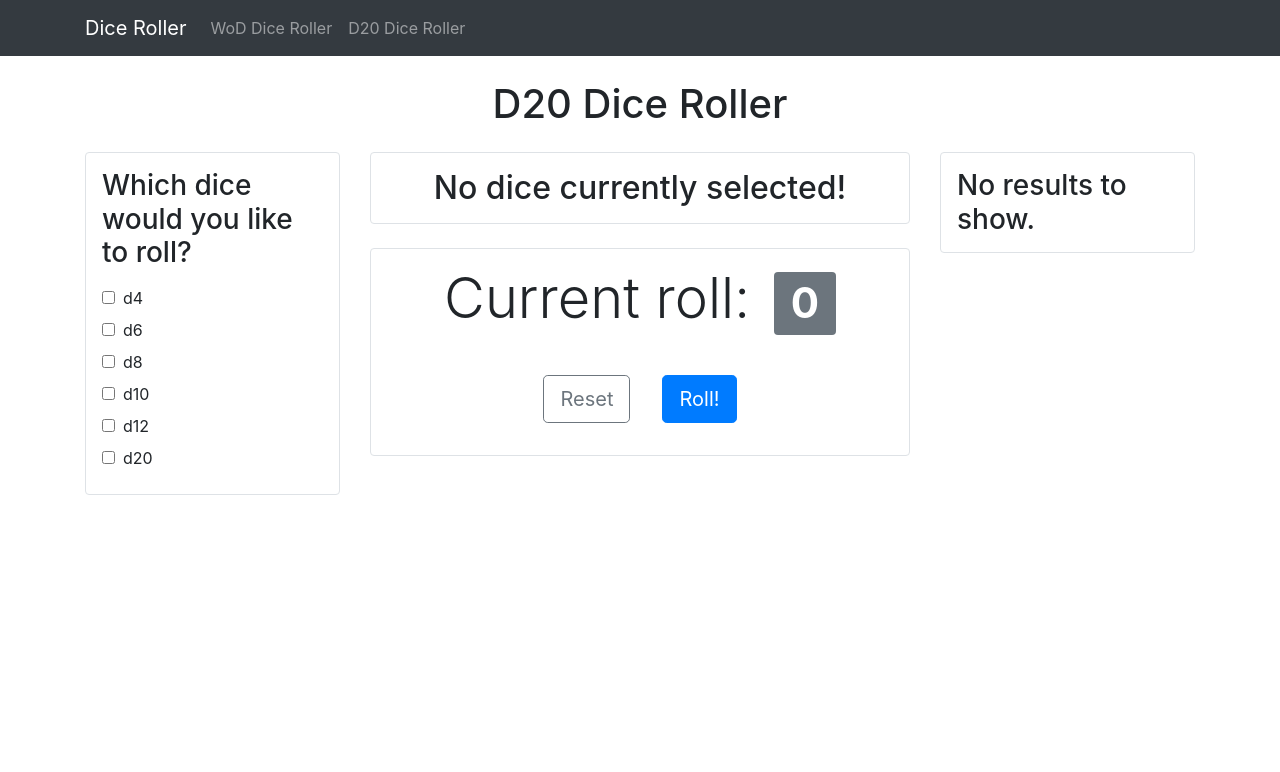
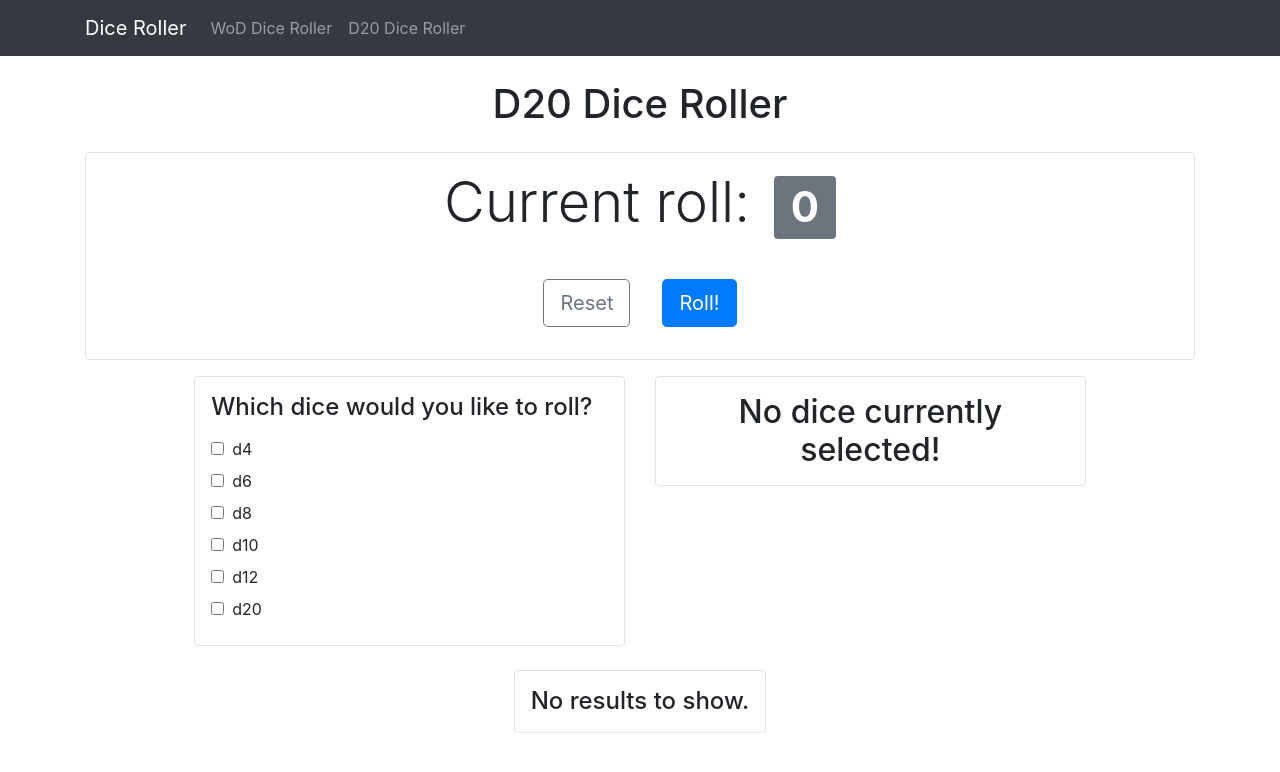
Before and after one commit to CategoryCory/dice-roller, a React (Create React App) app: page /d20-roller in a window 1280 px wide. Shown: the top 772 px of the page. Built offline with nearby package versions, Linux system fonts and the light colour scheme.

Commit message:
Improve styling on D20 roller page

```diff
--- a/src/components/D20Roller/D20Roller.jsx
+++ b/src/components/D20Roller/D20Roller.jsx
@@ -15,10 +15,10 @@ class D20Roller extends Component {
                 d8: { count: 0, isActive: false },
                 d10: { count: 0, isActive: false },
                 d12: { count: 0, isActive: false },
-                d20: { count: 0, isActive: false }
+                d20: { count: 0, isActive: false },
             },
             resultSet: [],
-            resultTotal: 0
+            resultTotal: 0,
         };
     }
 
@@ -30,7 +30,7 @@ class D20Roller extends Component {
             currentDice[type].count += count;
         }
         this.setState({
-            diceSet: currentDice
+            diceSet: currentDice,
         });
     };
 
@@ -41,14 +41,14 @@ class D20Roller extends Component {
             d8: { count: 0 },
             d10: { count: 0 },
             d12: { count: 0 },
-            d20: { count: 0 }
+            d20: { count: 0 },
         };
         let resultTotal = 0;
         let resultSet = [];
         this.setState({
             diceSet,
             resultTotal,
-            resultSet
+            resultSet,
         });
     };
 
@@ -61,7 +61,7 @@ class D20Roller extends Component {
             currentDice[type].count = 0;
         }
         this.setState({
-            currentDice
+            currentDice,
         });
     };
 
@@ -70,7 +70,7 @@ class D20Roller extends Component {
         const diceTypes = Object.keys(this.state.diceSet);
         let resultTotal = 0;
         let resultSet = [];
-        diceTypes.forEach(d => {
+        diceTypes.forEach((d) => {
             if (diceSet[d].count !== 0) {
                 let dieNumber = parseInt(this.removeFirstCharacter(d), 10);
                 for (let i = 0; i < diceSet[d].count; i++) {
@@ -83,15 +83,15 @@ class D20Roller extends Component {
         });
         this.setState({
             resultSet,
-            resultTotal
+            resultTotal,
         });
     };
 
-    removeFirstCharacter = str => {
+    removeFirstCharacter = (str) => {
         return str.slice(1);
     };
 
-    getRandomInt = max => {
+    getRandomInt = (max) => {
         return Math.floor(Math.random() * max) + 1;
     };
 
@@ -99,10 +99,10 @@ class D20Roller extends Component {
         const { diceSet } = this.state;
         const diceTypes = Object.keys(diceSet);
         const diceList = diceTypes
-            .filter(d => {
+            .filter((d) => {
                 return this.state.diceSet[d].isActive;
             })
-            .map(d => (
+            .map((d) => (
                 <li key={d} id={d} className="list-group-item p-0">
                     <Dice
                         dieType={d}
@@ -112,25 +112,11 @@ class D20Roller extends Component {
                 </li>
             ));
         return (
-            <div className="container">
+            <div className="container d-flex flex-column justify-content-center align-items-center">
                 <div className="container mt-4">
                     <h1 className="text-center">D20 Dice Roller</h1>
                 </div>
-                <div className="row mt-4">
-                    <div className="col">
-                        <DiceSelector
-                            diceSet={diceSet}
-                            onSelectionChange={this.handleDiceSelection}
-                        />
-                    </div>
-                    <div className="col-6">
-                        {diceList.length === 0 && (
-                            <h2 className="text-center border rounded p-3">
-                                No dice currently selected!
-                            </h2>
-                        )}
-                        {diceList}
-                        <div className="container d-flex flex-column justify-content-center align-items-center mt-4 border rounded p-3">
+                <div className="container d-flex flex-column justify-content-center align-items-center my-3 border rounded p-3">
                     <Result text={this.state.resultTotal} />
                     <div className="d-flex flex-row justify-content-center mt-3">
                         <button
@@ -147,11 +133,23 @@ class D20Roller extends Component {
                         </button>
                     </div>
                 </div>
+                <div className="row mb-2">
+                    <div className="col-12 col-md-6 mb-3">
+                        <DiceSelector
+                            diceSet={diceSet}
+                            onSelectionChange={this.handleDiceSelection}
+                        />
                     </div>
-                    <div className="col">
-                        <ResultTable resultSet={this.state.resultSet} />
+                    <div className="col-12 col-md-6">
+                        {diceList.length === 0 && (
+                            <h2 className="text-center border rounded p-3">
+                                No dice currently selected!
+                            </h2>
+                        )}
+                        {diceList}
                     </div>
                 </div>
+                <ResultTable resultSet={this.state.resultSet} />
             </div>
         );
     }
--- a/src/components/D20Roller/DiceSelector.jsx
+++ b/src/components/D20Roller/DiceSelector.jsx
@@ -2,7 +2,7 @@ import React, { Component } from "react";
 import PropTypes from "prop-types";
 
 class DiceSelector extends Component {
-  handleSelectionChange = e => {
+    handleSelectionChange = (e) => {
         const dieType = e.target.value;
         const dieIsChecked = e.target.checked;
         this.props.onSelectionChange(dieType, dieIsChecked);
@@ -11,7 +11,7 @@ class DiceSelector extends Component {
     render() {
         const { diceSet } = this.props;
         const diceTypes = Object.keys(diceSet);
-    const diceSelectionList = diceTypes.map(d => (
+        const diceSelectionList = diceTypes.map((d) => (
             <div key={d}>
                 <input
                     type="checkbox"
@@ -26,7 +26,7 @@ class DiceSelector extends Component {
         ));
         return (
             <div className="border rounded p-3">
-        <h3 className="mb-3">Which dice would you like to roll?</h3>
+                <h4 className="mb-3">Which dice would you like to roll?</h4>
                 {diceSelectionList}
             </div>
         );
@@ -35,7 +35,7 @@ class DiceSelector extends Component {
 
 DiceSelector.propTypes = {
     diceSet: PropTypes.object.isRequired,
-  onSelectionChange: PropTypes.func.isRequired
+    onSelectionChange: PropTypes.func.isRequired,
 };
 
 export default DiceSelector;
--- a/src/components/D20Roller/ResultTable.jsx
+++ b/src/components/D20Roller/ResultTable.jsx
@@ -21,10 +21,10 @@ class ResultTable extends Component {
 
     render() {
         if (this.props.resultSet.length === 0) {
-      return <h3 className="border rounded p-3">No results to show.</h3>;
+            return <h4 className="border rounded p-3">No results to show.</h4>;
         } else {
             return (
-        <table className="table">
+                <table className="table table-sm">
                     <thead className="thead-dark">
                         <tr>
                             <th scope="col">Die Type</th>
@@ -39,7 +39,7 @@ class ResultTable extends Component {
 }
 
 ResultTable.propTypes = {
-  resultSet: PropTypes.array.isRequired
+    resultSet: PropTypes.array.isRequired,
 };
 
 export default ResultTable;
```
Lines whose indentation alone changed are shown as unchanged.
